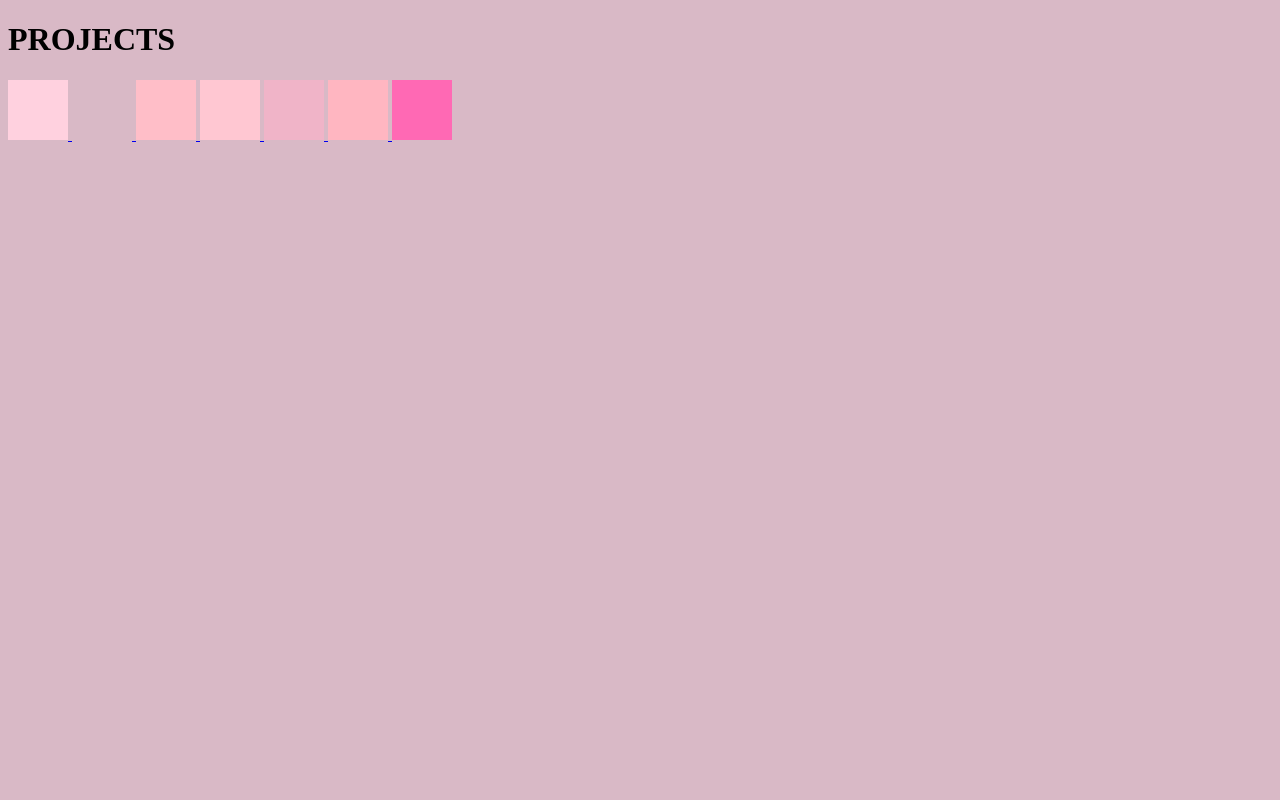
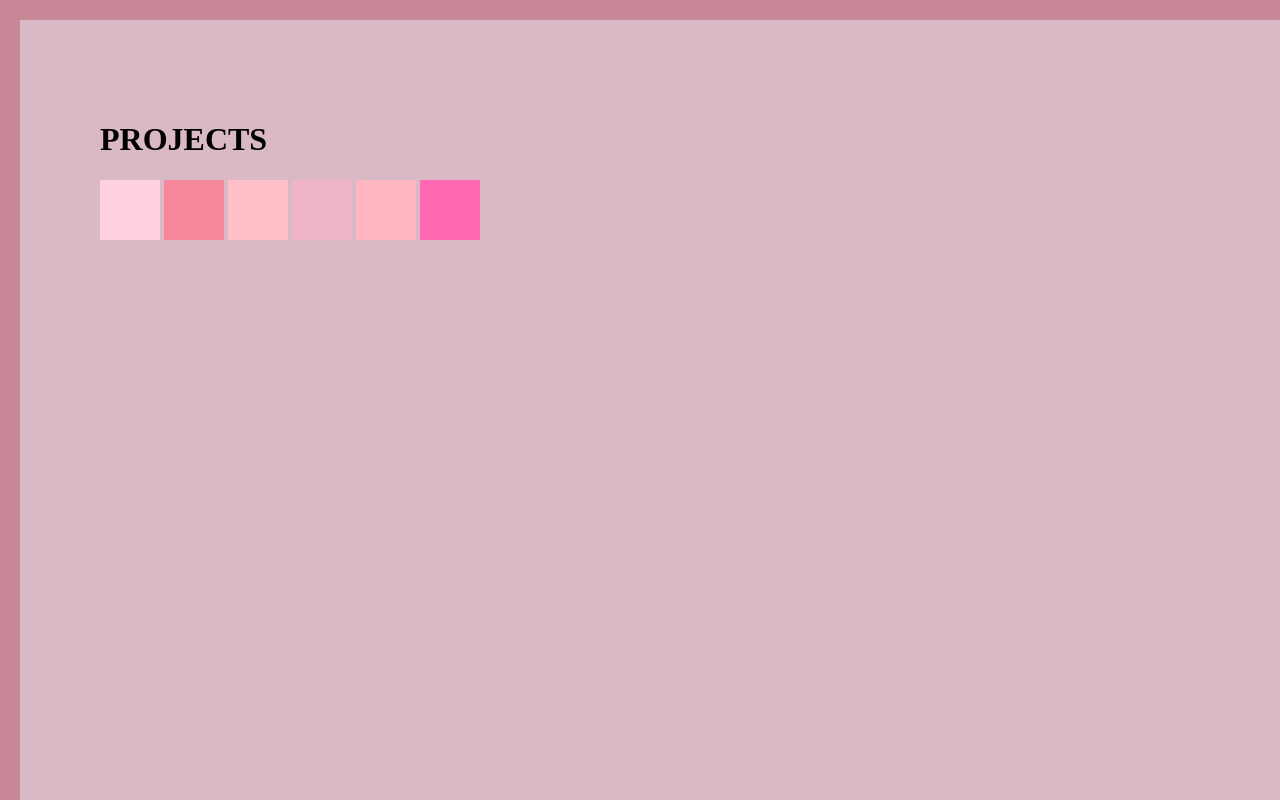
Before and after one commit to AstridL26/AstridL26.github.io, a plain HTML site: page projects.html in a window 1280 px wide. Drawn offline with Linux system fonts and the light colour scheme.

Commit message:
adding things

```diff
--- a/projects.html
+++ b/projects.html
@@ -2,19 +2,31 @@
 <html>
 <head>
 	<style type = "text/css">
-	body{background-color: rgb(217,185,198);}
+
+		a{
+			text-decoration: none;
+		}
+
+	body{
+		padding-left:100px;
+		padding-top:100px;
+		margin:0px;
+		background-color: rgb(217,185,198);
+	}
 
 	#animationlink{
 		width:60px;
 		height:60px;
 		display: inline-block;
 		background-color:rgb(255, 209, 223);
+/*		position: fixed;*/
 	}
 	#jumpscarelink{
 		width: 60px;
 		height: 60px;
 		display: inline-block;
-		background-color: rgb(255, 182, 193):
+		background-color: rgb(247, 135, 154);
+/*		position: fixed;*/
 
 	}
 	#randomlink{
@@ -22,6 +34,7 @@
 	height: 60px;
 	display: inline-block;
 	background-color: rgb(255, 190, 200);
+	position: fixed;
 	}
 
 	#elifpracticelink{
@@ -29,6 +42,7 @@
 		height:60px;
 		display: inline-block;
 		background-color: rgb(255, 199, 210);
+/*		position: fixed;*/
 
 }
 
@@ -37,6 +51,7 @@
 		height:60px;
 		display: inline-block;
 		background-color: rgb(240, 180, 200);
+/*		position: fixed;*/
 
 
 }
@@ -45,6 +60,7 @@
 		height:60px;
 		display: inline-block;
 		background-color: lightpink;
+/*		position: fixed;*/
 	}
 	#title{
 		font-size: ;
@@ -54,11 +70,37 @@
 		height:60px;
 		display: inline-block;
 		background-color: hotpink;
+/*		position: fixed;*/
+	}
+
+
+	#margin1{
+		height: 20px;
+		width: 2000px;
+		top: 0px;
+		left: -200px;
+		background-color:rgb(200,135,150);;
+		margin: 0px;
+		position: fixed;
+	}
+	#margin2{
+		height: 2000px;
+		width: 20px;
+		top: 0px;
+		left: 0px;
+		background-color:rgb(200,135,150);;
+		margin: 0px;
+		position: fixed;
+
 	}
 
 	</style>
 </head>
 <body>
+
+	<div class="margins" id = margin1></div>
+	<div class="margins"  id = margin2></div>
+
 	<div id="title">
 	<h1>PROJECTS</h1>
 	</div>
@@ -66,6 +108,7 @@
 	<a href="animation.html">
 		<div id =animationlink></div>
 	</a>
+
 	<a href="jumpscare.html">
 		<div id =jumpscarelink></div>
 	</a>
```
